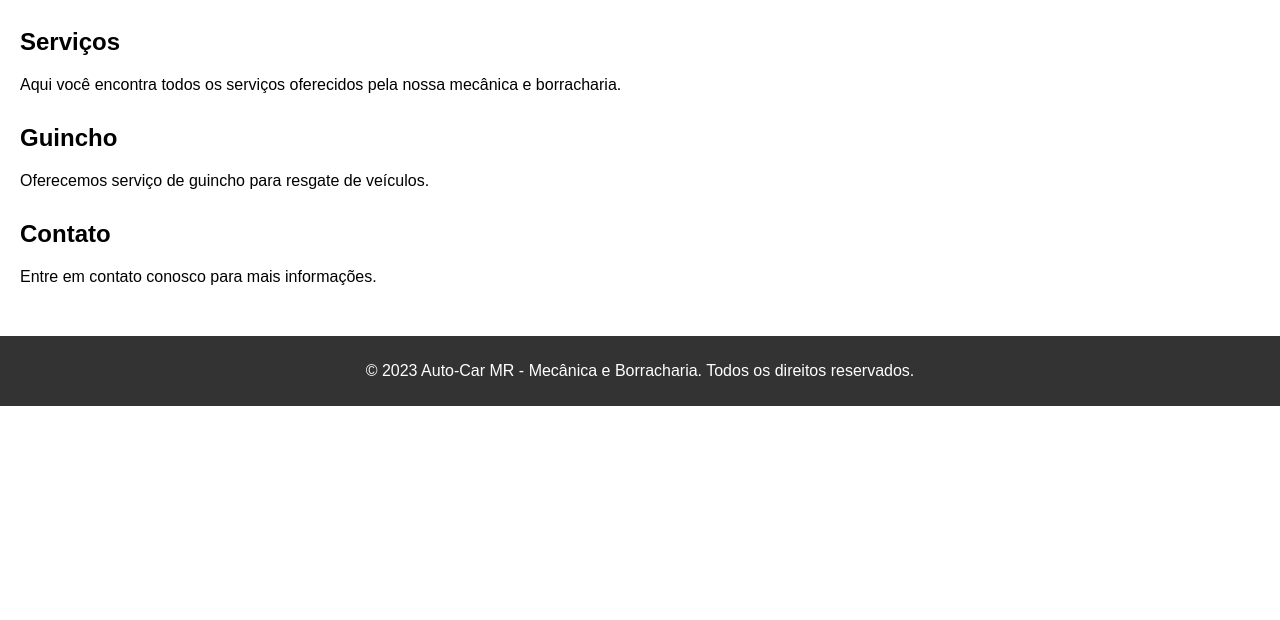
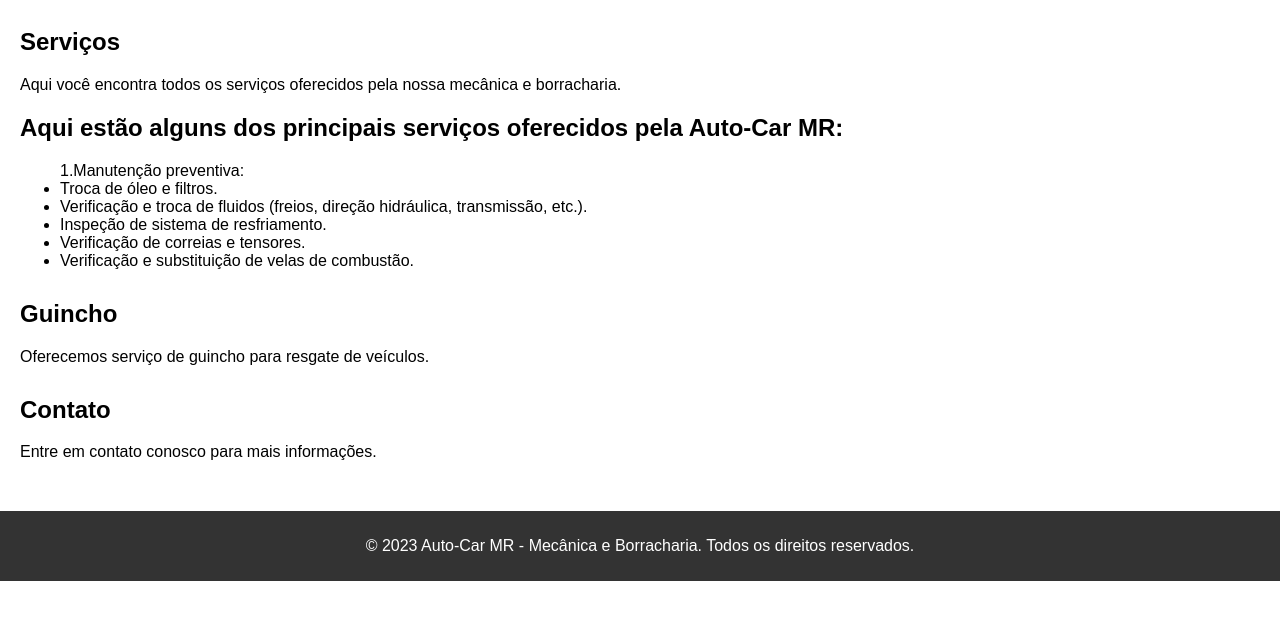
Before and after one commit to PauloCauan/AutoCarMR, a plain HTML site: page index.html in a window 1280 px wide. Shown: the part 82-702 px from the top of the page. Drawn offline with Linux system fonts and the light colour scheme.

Commit message:
Add files via upload

```diff
--- a/index.html
+++ b/index.html
@@ -25,7 +25,15 @@
     <section id="servicos">
       <h2>Serviços</h2>
       <p>Aqui você encontra todos os serviços oferecidos pela nossa mecânica e borracharia.</p>
-      <!-- Inclua aqui a lista de serviços oferecidos -->
+      <h2>Aqui estão alguns dos principais serviços oferecidos pela Auto-Car MR: </h3>
+      <ul>
+        1.Manutenção preventiva:
+        <li>Troca de óleo e filtros.</li>
+        <li>Verificação e troca de fluidos (freios, direção hidráulica, transmissão, etc.).</li>
+        <li> Inspeção de sistema de resfriamento.</li>
+        <li>Verificação de correias e tensores.</li>
+        <li>Verificação e substituição de velas de combustão.</li>
+      </ul>
     </section>
 
     <section id="guincho">
```
